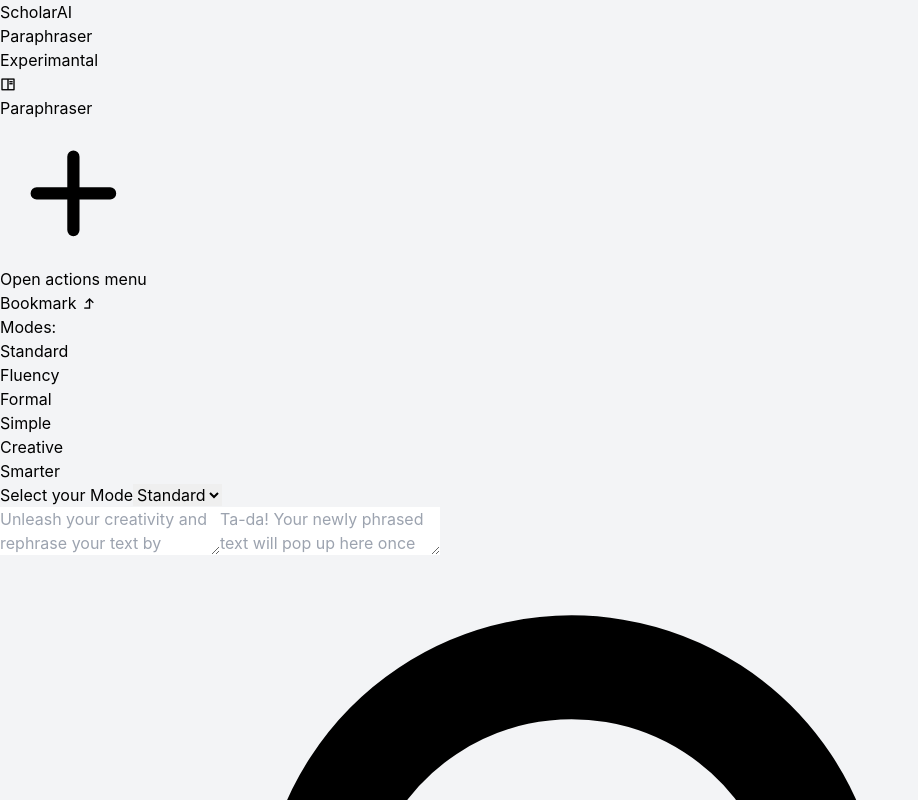
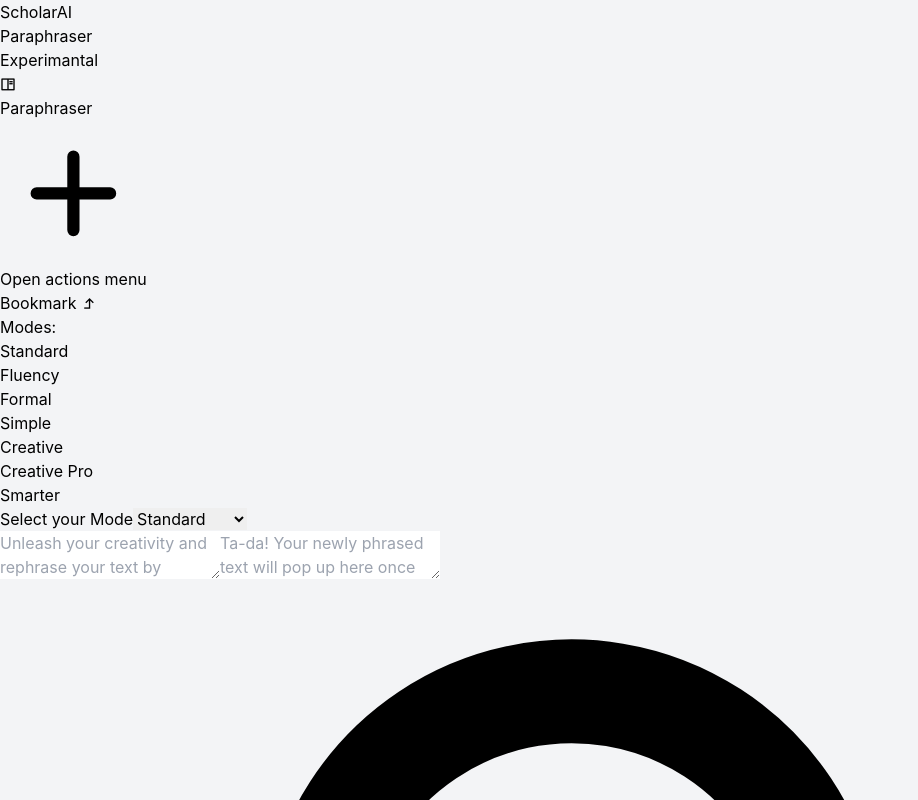
Before and after one commit to aditya-pushkar/grammyai-client, a React (Vite) app: page / in a window 1280 px wide. Shown: the top 800 px of the page, without its empty margins (0-918 px from the left). Built offline with nearby package versions, Linux system fonts and the light colour scheme.

Commit message:
Creative Pro mode --added

```diff
--- a/src/components/paraphraser/ParaphraserSection.jsx
+++ b/src/components/paraphraser/ParaphraserSection.jsx
@@ -27,6 +27,7 @@ const ParaphraserSection = () => {
     "Formal",
     "Simple",
     "Creative",
+    "Creative Pro",
     "Smarter",
   ];
 
--- a/src/helper/textModes.js
+++ b/src/helper/textModes.js
@@ -32,6 +32,12 @@ const TEXT_MODES = {
         'PRESENCE_PENALTY' :0.0,
         'INITIAL_PROMPT': `Please paraphrase this text in a very creative way, ${NOTE}: `
     },
+    'Creative Pro' :{
+        'TEMPERATURE': 1.4,
+        'FREQUENCY_PENALTY': 0.0,
+        'PRESENCE_PENALTY' :0.0,
+        'INITIAL_PROMPT': `Please paraphrase this text in a very creative way, ${NOTE}: `
+    },
     'Smarter' :{
         'TEMPERATURE': 0.7,
         'FREQUENCY_PENALTY': 0.5,
```
